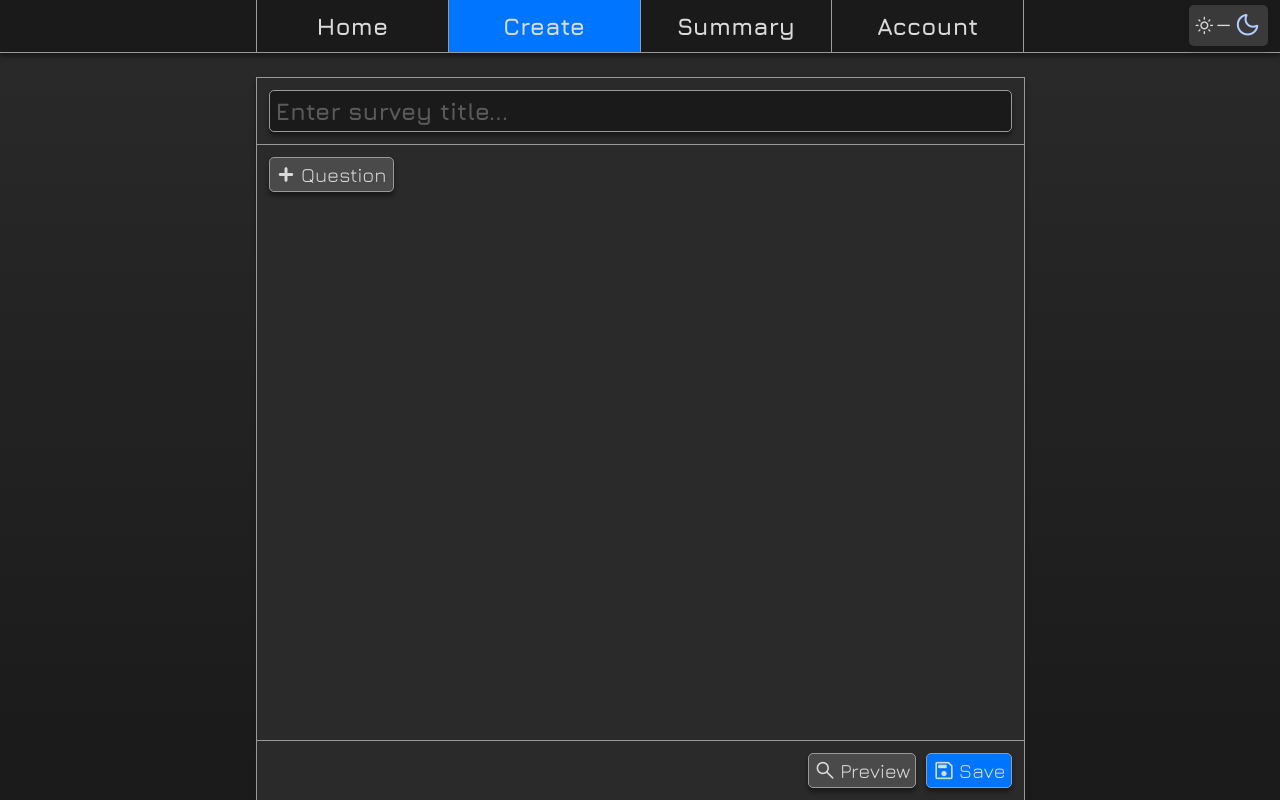
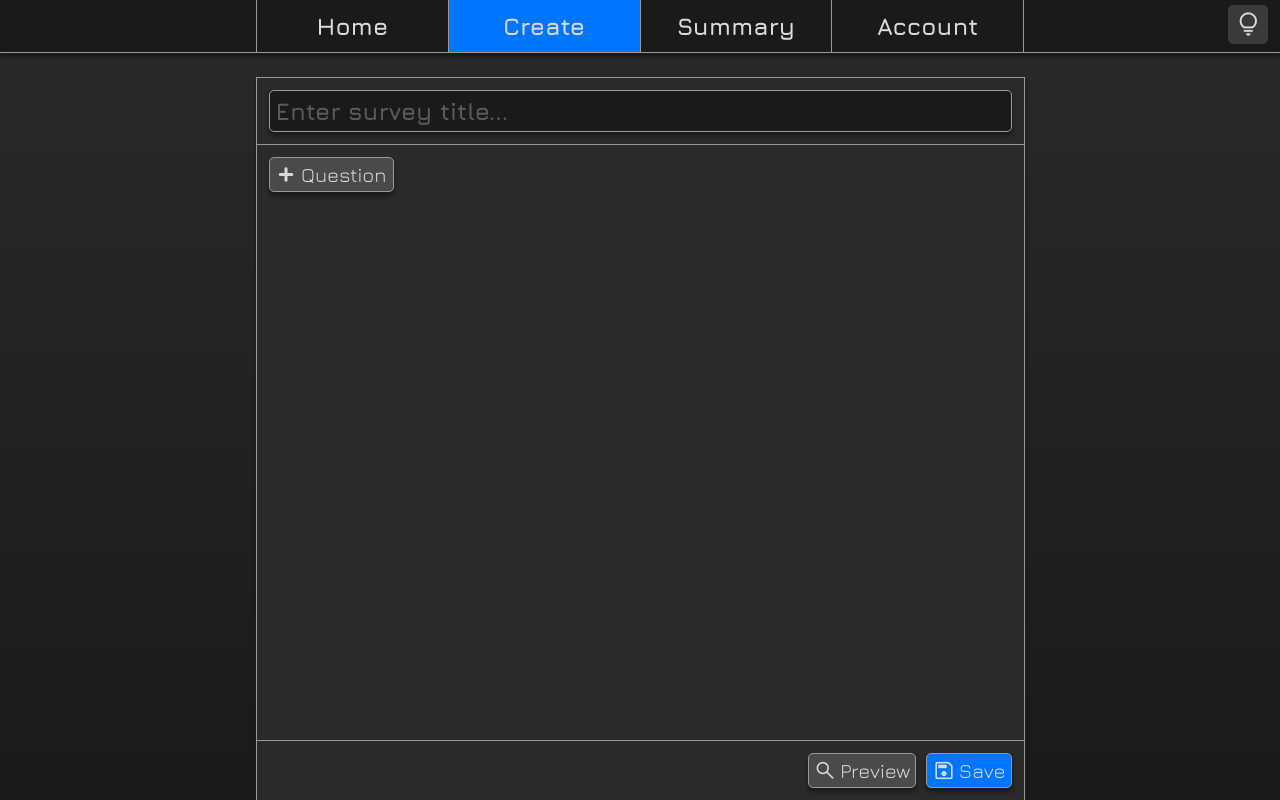
Before and after one commit to sjerzykiewicz/NoName-Surveys, a SvelteKit app in the folder frontend/: page /create in a window 1280 px wide. Built offline with nearby package versions, Linux system fonts and the light colour scheme.

Commit message:
NONAME-58: lightbulb instead of sun and moon

```diff
--- a/frontend/src/app.css
+++ b/frontend/src/app.css
@@ -11,7 +11,6 @@
 	--accent-color: #0075ff;
 	--accent-dark-color: #005cc8;
 	--error-color: #ff3333;
-	--theme-accent-color: #b2cdff;
 }
 
 :root[data-color-scheme='light'] {
@@ -26,7 +25,6 @@
 	--accent-color: #3392ff;
 	--accent-dark-color: #226ec5;
 	--error-color: #ff3333;
-	--theme-accent-color: #ff9c2b;
 }
 
 /* styles for create-page components */
--- a/frontend/src/lib/components/NavBar.svelte
+++ b/frontend/src/lib/components/NavBar.svelte
@@ -1,6 +1,6 @@
 <script lang="ts">
 	import { Hamburger } from 'svelte-hamburgers';
-	import { slide, fade } from 'svelte/transition';
+	import { slide, scale } from 'svelte/transition';
 	import { page } from '$app/stores';
 	import { cubicInOut } from 'svelte/easing';
 	import { onMount } from 'svelte';
@@ -22,7 +22,7 @@
 	}
 
 	let hamburgerColor = '#dadada';
-	let mode = 'dark_mode';
+	let bulb = 'lightbulb';
 
 	onMount(() => {
 		const colorScheme = localStorage.getItem('colorScheme') || 'dark';
@@ -32,27 +32,31 @@
 		} else {
 			document.documentElement.dataset.colorScheme = 'light';
 			hamburgerColor = '#4a4a4a';
-			mode = 'light_mode';
+			bulb = 'light_off';
 		}
 	});
 
-	function toggleDarkMode() {
+	function toggleThemeMode() {
 		const currentColorScheme = document.documentElement.dataset.colorScheme;
 		if (currentColorScheme === 'dark') {
 			document.documentElement.dataset.colorScheme = 'light';
 			hamburgerColor = '#4a4a4a';
-			mode = 'light_mode';
+
+			bulb = 'light_off';
 			localStorage.setItem('colorScheme', 'light');
 		} else {
 			document.documentElement.dataset.colorScheme = 'dark';
 			hamburgerColor = '#dadada';
-			mode = 'dark_mode';
+			bulb = 'lightbulb';
 			localStorage.setItem('colorScheme', 'dark');
 		}
 	}
+
+	let scrollHeight: number;
+	$: showToggleThemeMode = scrollHeight == 0;
 </script>
 
-<svelte:window bind:innerWidth bind:innerHeight />
+<svelte:window bind:innerWidth bind:innerHeight bind:scrollY={scrollHeight} />
 
 {#if innerWidth <= 767}
 	<div class="nav-burger">
@@ -71,13 +75,15 @@
 	</div>
 {/if}
 
-{#key mode}
-	<button in:fade on:click={toggleDarkMode} class="toggle-mode">
-		<i class="material-symbols-rounded" class:active-mode={mode === 'light_mode'}>light_mode</i>
-		<i class="material-symbols-rounded">horizontal_rule</i>
-		<i class="material-symbols-rounded" class:active-mode={mode === 'dark_mode'}>dark_mode</i>
+{#if showToggleThemeMode}
+	<button
+		transition:scale={{ duration: 200, easing: cubicInOut }}
+		on:click={toggleThemeMode}
+		class="toggle-mode"
+	>
+		<i class="material-symbols-rounded">{bulb}</i>
 	</button>
-{/key}
+{/if}
 
 <style>
 	nav {
@@ -128,8 +134,15 @@
 	}
 
 	.toggle-mode i {
-		font-size: 0.8em;
 		cursor: pointer;
+	}
+
+	.toggle-mode:hover {
+		transform: scale(110%);
+	}
+
+	.toggle-mode:active {
+		background-color: var(--border-color);
 	}
 	a {
 		padding: 0.5em 0 0.5em 0;
@@ -162,12 +175,7 @@
 		cursor: default;
 	}
 
-	.active-mode {
-		color: var(--theme-accent-color);
-		font-size: 1.2em !important;
-	}
-
-	@media screen and (max-width: 978px) {
+	@media screen and (max-width: 892px) {
 		.toggle-mode {
 			top: 2.5em;
 		}
```
